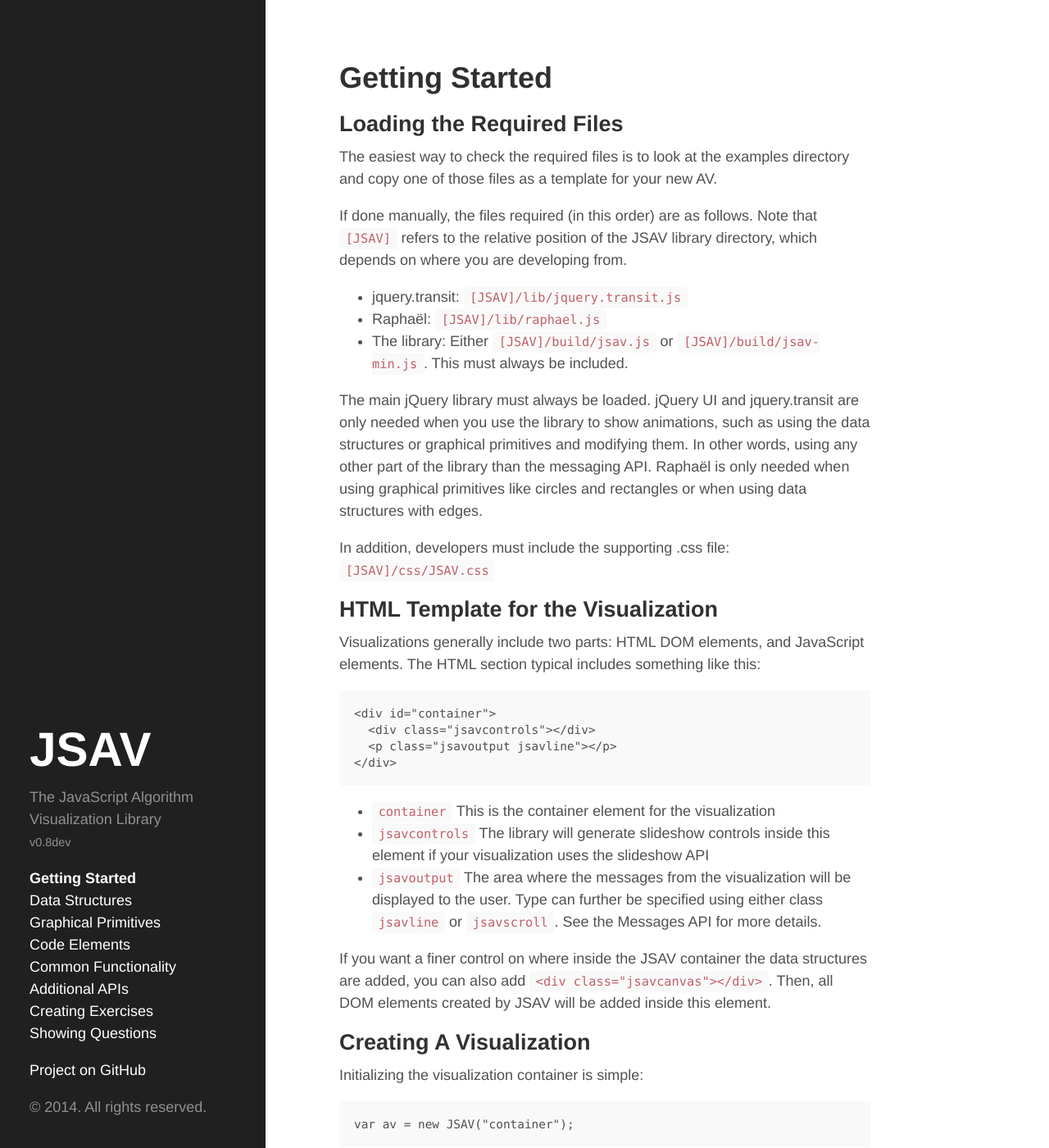
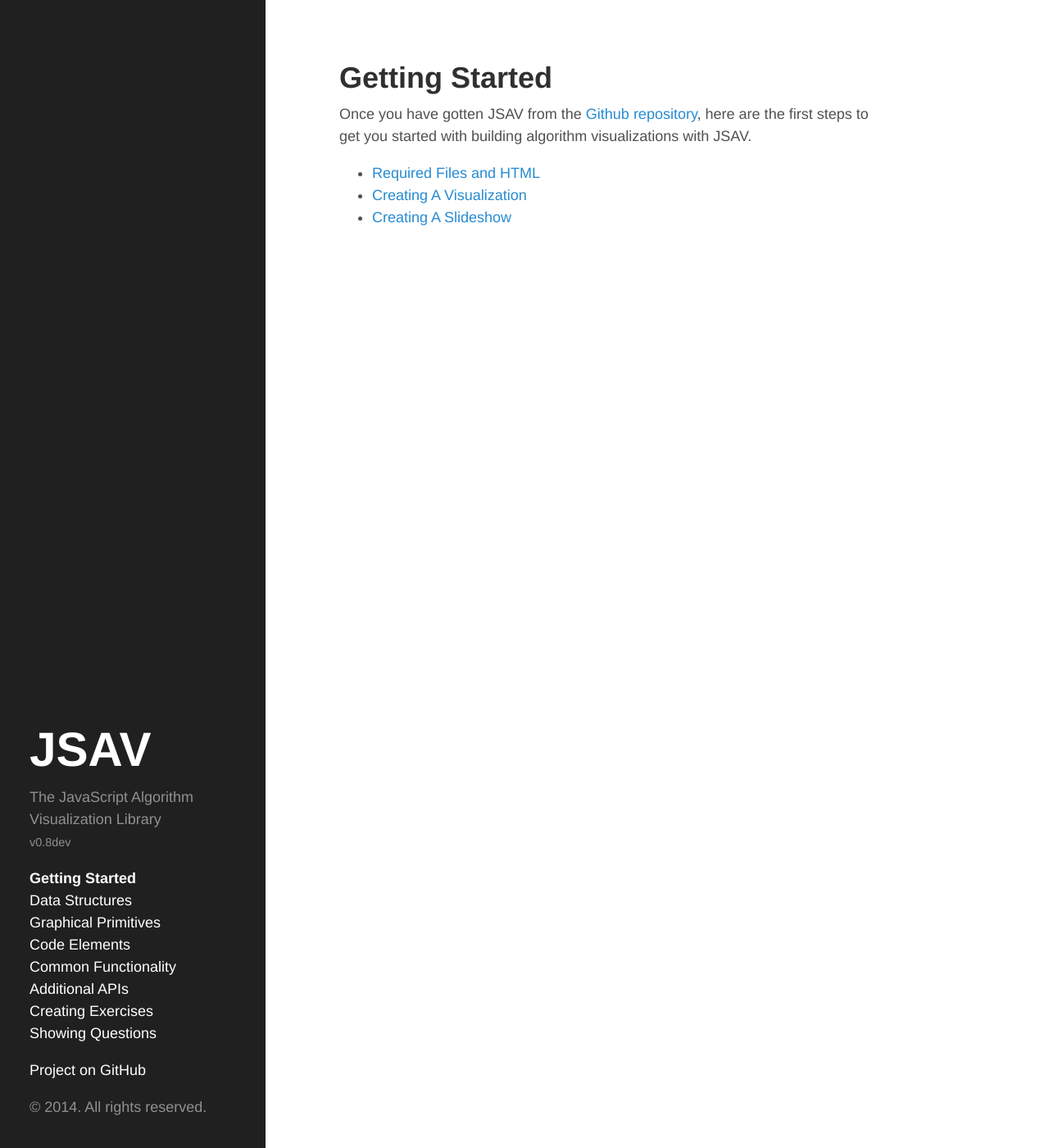
Before and after one commit to vkaravir/JSAV, a Jekyll site: the page built from getstarted/index.md, in a window 1280 px wide and 1400 px high. Shown: the whole window at 82% size. Built offline with Jekyll 4.4.1, drawn with Linux system fonts in a browser that asks for light colours; Markdown is read by kramdown in place of the engine named in the settings; some of the changed text lies outside the part shown.

Commit message:
Split 'Get Started' section to multiple pages

```diff
--- a/getstarted/index.md
+++ b/getstarted/index.md
@@ -3,140 +3,17 @@ layout: page
 title: Getting Started
 ---
 
+Once you have gotten JSAV from the [Github repository]({{site.github.repo}}), here are the first
+steps to get you started with building algorithm visualizations with JSAV.
 
-## Loading the Required Files
-
-
-The easiest way to check the required files is to look at
-the examples directory and copy one of those files as a template for
-your new AV.
-
-
-
-If done manually, the files required (in this order) are as follows.
-Note that <code>[JSAV]</code> refers to the relative position of the
-JSAV library directory, which depends on where you are developing from.
-
-
- * jquery.transit: <code>[JSAV]/lib/jquery.transit.js</code>
- * Rapha&euml;l: <code>[JSAV]/lib/raphael.js</code>
- * The library: Either <code>[JSAV]/build/jsav.js</code> or
-      <code>[JSAV]/build/jsav-min.js</code>.
-      This must always be included.
-
-
-The main jQuery library must always be loaded.
-jQuery UI and jquery.transit are only needed when you use the
-library to show animations, such as using the data structures or
-graphical primitives and modifying them. In other words, using
-any other part of the library than the messaging API. Rapha&euml;l is
-only needed when using graphical primitives like circles and
-rectangles or when using data structures with edges.
-
-
-In addition, developers must include the supporting .css file:
-<code>[JSAV]/css/JSAV.css</code>
-
-
-## HTML Template for the Visualization
-
-
-Visualizations generally include two parts:
-HTML DOM elements, and JavaScript elements.
-The HTML section typical includes something like this:
-
-    <div id="container">
-      <div class="jsavcontrols"></div>
-      <p class="jsavoutput jsavline"></p>
-    </div>
-
- * <code>container</code> This is the container element for the visualization
- * <code>jsavcontrols</code> The library will generate slideshow controls inside this
-  element if your visualization uses the slideshow API
- * <code>jsavoutput</code> The area where the messages from the
-      visualization will be displayed to the user.
-      Type can further be specified using either
-      class <code>jsavline</code> or <code>jsavscroll</code>.
-      See the Messages API for more details.
-
-If you want a finer control on where inside the JSAV container the
-data structures are added, you can also add
-<code>&lt;div class="jsavcanvas">&lt;/div></code>. Then, all DOM
-elements created by JSAV will be added inside this element.
-
-## Creating A Visualization
-Initializing the visualization container is simple:
-<pre>var av = new JSAV("container");</pre>
-The <code>container</code> here refers to the id attribute of the
-  container element (see the HTML template above).
-  Alternatively, a DOM or jQuery element can be
-  used as well. So, the following are alternative ways to achieve
-  the same result:
-
-    var av = new JSAV(document.getElementById("container"));
-    var av = new JSAV(jQuery("#container"));
-
-Both alternatives accept an optional second parameter <code>options</code>
-  which should be a JavaScript object. The options that are currently
-  supported:
-
- * <code>title</code> Title of the AV. This will be shown as the first slide of the
-    slideshow.
- * <code>animationMode</code> Use "none" to turn off animation (slideshow) mode.
- * <code>output</code> The output buffer element to use with the Messaging API. The value
-    of the option should be a DOM element, CSS selector string, or a jQuery object.
- * <code>autoresize</code> Control whether the JSAV canvas element automatically adjusts
-    its size based on the content. Defaults to <code>true</code>.
-
-In addition to the options passed to the function, any options specified
-  in a global variable <code>JSAV_OPTIONS</code> will be used. Those passed on
-  initialization always override the global options.
-
-## Slideshow Support
-
-A slideshow is created by using a series of calls to the
-  <code>.step()</code> method.
-  Associated with each step, you use method calls to define or show
-  the appropriate data structures and UI elements along with any
-  actions to take place (such as swapping elements in an array or
-  highlighting an element).
-
-<h3 class="apimethod">.step()</h3>
-Marks that a new step in the animation will start. Basically,
-   everything within one step will be animated simultaneously when
-   moving backward and forward.
-
-
-<b>Returns:</b> A JSAV object. Thus, this method may be chained with,
-for example, the <code>umsg</code> method.
-
-
-<h3 class="apimethod">.recorded()</h3>
-
-A call to this method is placed at the end of the series of
-<code>.step()</code> method calls to start the slideshow.
-
-
-<h3 class="apimethod">.displayInit()</h3>
-Marks the current state of the visualization as the state where the
-  animation will start. That is, what will be displayed initially.
-
-<b>Returns:</b> A JSAV object. Thus, this method may be chained.
-
-
-<h3 class="apimethod">.animInfo()</h3>
-
-This will return an object that has two properties: number of slides
-and and number of effects.
-It might be better used when called from somewhere like the FireBug
-command line than in an actual AV implementation.
-It can help a developer to optimize the complexity of the slideshow.
-
-<h3>The <code>counter</code> element</h3>
-
-A slideshow counter showing the position in slideshow (e.g. 2/120) can
-be added by including a DOM element with class <code>jsavcounter</code>
-inside the <code>container</code>.
-For example, you can add
-<code>&lt;span class="jsavcounter">&lt;/span></code> to some DOM element
-to attach the counter.
+<ul class="">
+  <li>
+    <a href="html/">Required Files and HTML</a>
+  </li>
+  <li>
+    <a href="creatingvisualization/">Creating A Visualization</a>
+  </li>
+  <li>
+    <a href="slideshows/">Creating A Slideshow</a>
+  </li>
+</ul>
```
Also changed, not shown: getstarted/creatingvisualization.md (added, +31 -0 lines), getstarted/html.md (added, +64 -0 lines), getstarted/slideshows.md (added, +51 -0 lines), index.md (+14 -0 lines).
